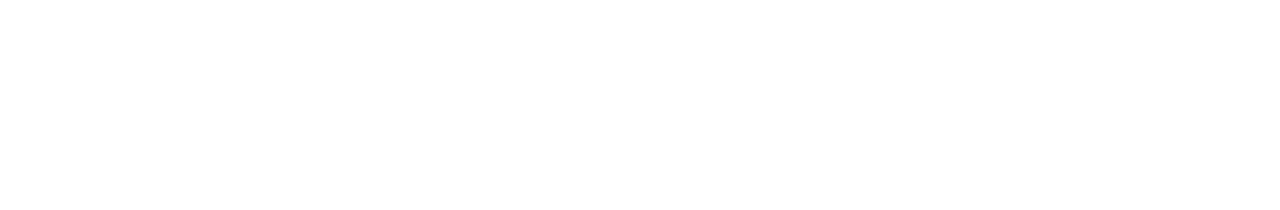
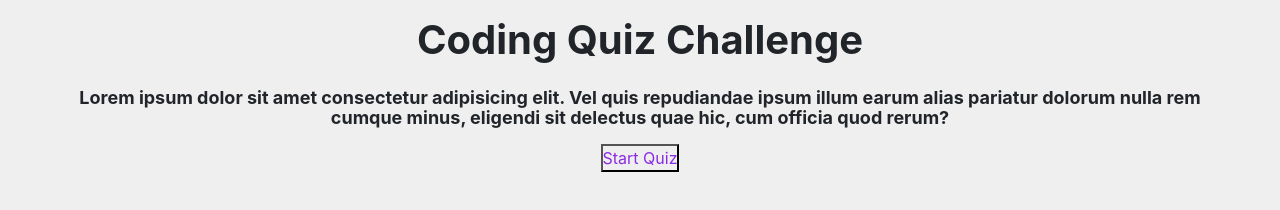
Before and after one commit to Kooki-eByte/coding_Quiz, a plain HTML site: page index.html in a window 1280 px wide. Drawn offline with nearby package versions, Linux system fonts and the light colour scheme.

Commit message:
added html and styling to it. Made bootstrap integrateed into the html and added pretty much the starting screen that will have the title, description and a Button that will be programmed to listen for a click that will start the coding quiz

```diff
--- a/Assets/Styling/style.css
+++ b/Assets/Styling/style.css
@@ -0,0 +1,33 @@
+* {
+  margin: 0;
+  padding: 0;
+}
+
+body {
+  background-color: #efefef;
+}
+
+.container {
+  text-align: center;
+}
+
+.container,
+div,
+#startBtn {
+  justify-content: center;
+}
+
+#startHead {
+  font-weight: bolder;
+  line-height: 5rem;
+}
+
+#startPara {
+  font-size: 18px;
+  font-weight: bold;
+  line-height: 20px;
+}
+
+#startBtn {
+  color: blueviolet;
+}
--- a/index.html
+++ b/index.html
@@ -4,9 +4,36 @@
     <meta charset="UTF-8" />
     <meta name="viewport" content="width=device-width, initial-scale=1.0" />
     <title>Coding Quiz</title>
+    <link
+      rel="stylesheet"
+      href="https://stackpath.bootstrapcdn.com/bootstrap/4.5.0/css/bootstrap.min.css"
+      integrity="sha384-9aIt2nRpC12Uk9gS9baDl411NQApFmC26EwAOH8WgZl5MYYxFfc+NcPb1dKGj7Sk"
+      crossorigin="anonymous"
+    />
     <link rel="stylesheet" href="./Assets/Styling/style.css" />
   </head>
   <body>
+    <main class="container">
+      <div class="row">
+        <div class="col-lg-3"></div>
+        <div class="col-lg-6">
+          <h1 id="startHead">Coding Quiz Challenge</h1>
+        </div>
+        <div class="col-lg-3"></div>
+        <div class="row">
+          <div class="col-lg-12">
+            <p id="startPara">
+              Lorem ipsum dolor sit amet consectetur adipisicing elit. Vel quis
+              repudiandae ipsum illum earum alias pariatur dolorum nulla rem
+              cumque minus, eligendi sit delectus quae hic, cum officia quod
+              rerum?
+            </p>
+          </div>
+        </div>
+
+        <button id="startBtn">Start Quiz</button>
+      </div>
+    </main>
     <script src="./Assets/scripts.js"></script>
   </body>
 </html>
```
